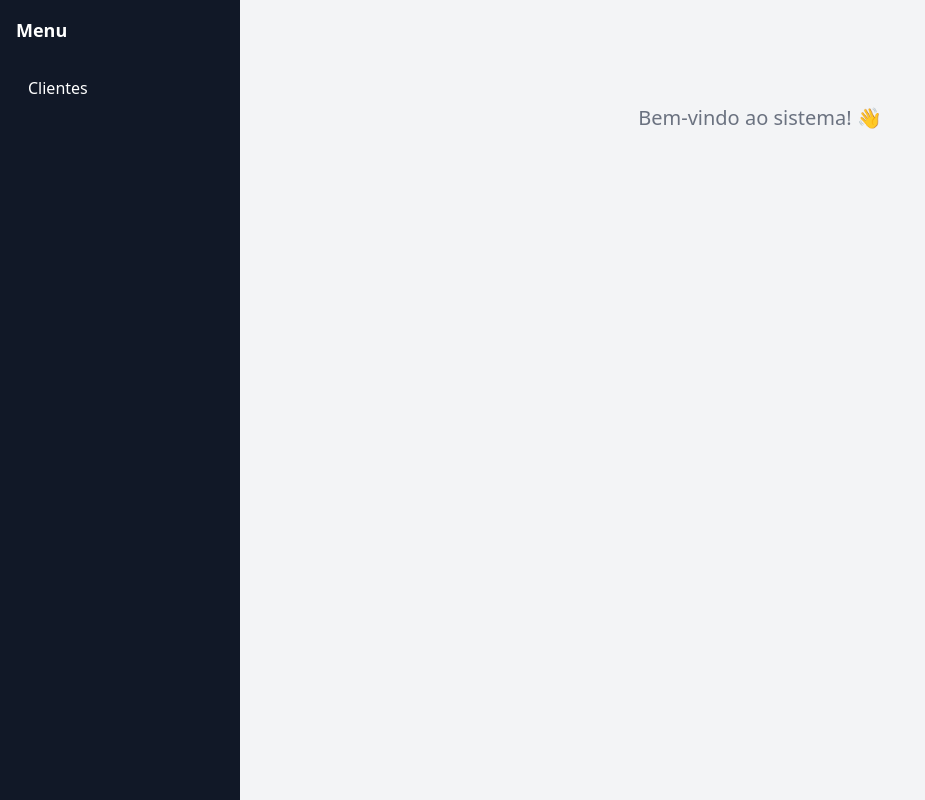
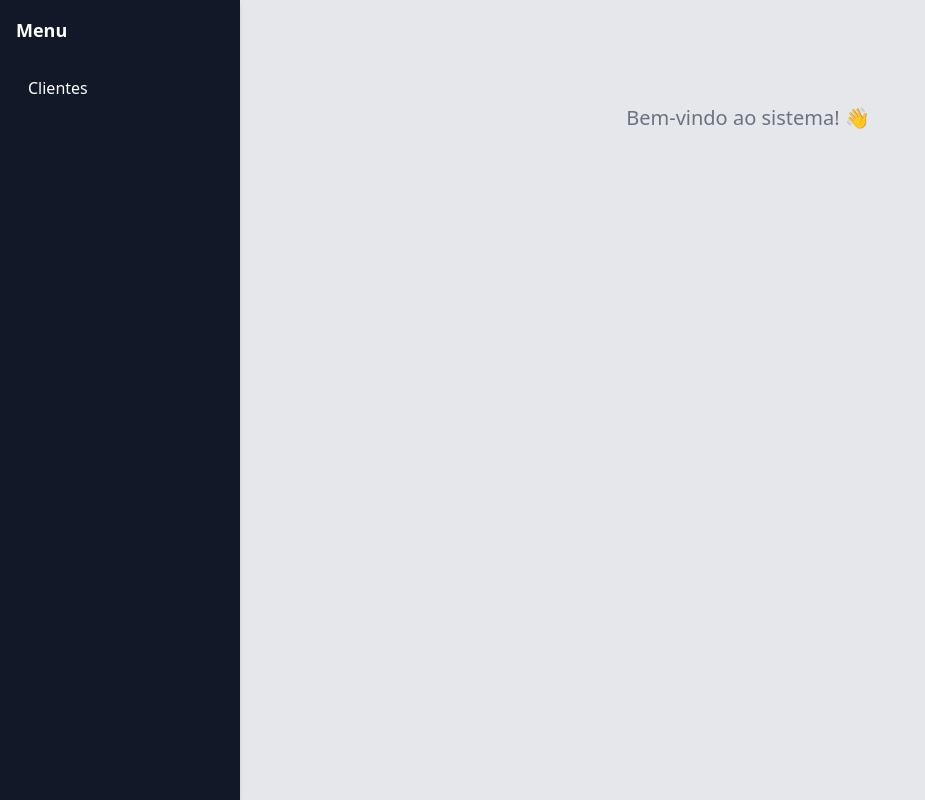
Before and after one commit to flavio-santos-ti/BaseHours, an Angular app in the folder Frontend/basehours-frontend/: page / in a window 1280 px wide. Shown: the whole page, without its empty margins (0-925 px from the left). Built offline with nearby package versions, Linux system fonts and the light colour scheme.

Commit message:
🎨 Style: unify layout using bg-gray-200.

```diff
--- a/Frontend/basehours-frontend/src/app/app.component.html
+++ b/Frontend/basehours-frontend/src/app/app.component.html
@@ -1,7 +1,7 @@
-<div class="flex h-screen">
+<div class="flex h-screen bg-gray-200">
   <app-sidebar></app-sidebar>
 
-  <main class="flex-1 bg-gray-100 p-6 overflow-auto">
+  <main class="flex-1 pr-6 py-6 overflow-auto">
     <router-outlet></router-outlet>
   </main>
 </div>
--- a/Frontend/basehours-frontend/src/app/components/sidebar/sidebar.component.html
+++ b/Frontend/basehours-frontend/src/app/components/sidebar/sidebar.component.html
@@ -1,4 +1,6 @@
-<nav class="h-screen w-60 bg-gray-900 text-white p-4">
+<nav class="h-screen w-60 bg-gray-900 text-white py-4 pl-4 pr-0 shadow-md">
+
+
   <h2 class="text-lg font-semibold mb-6">Menu</h2>
   <ul class="space-y-2">
     <li>
--- a/Frontend/basehours-frontend/src/styles.scss
+++ b/Frontend/basehours-frontend/src/styles.scss
@@ -2,3 +2,9 @@
 @tailwind base;
 @tailwind components;
 @tailwind utilities;
+
+html, body {
+  height: 100%;
+  margin: 0;
+  padding: 0;
+}
```
